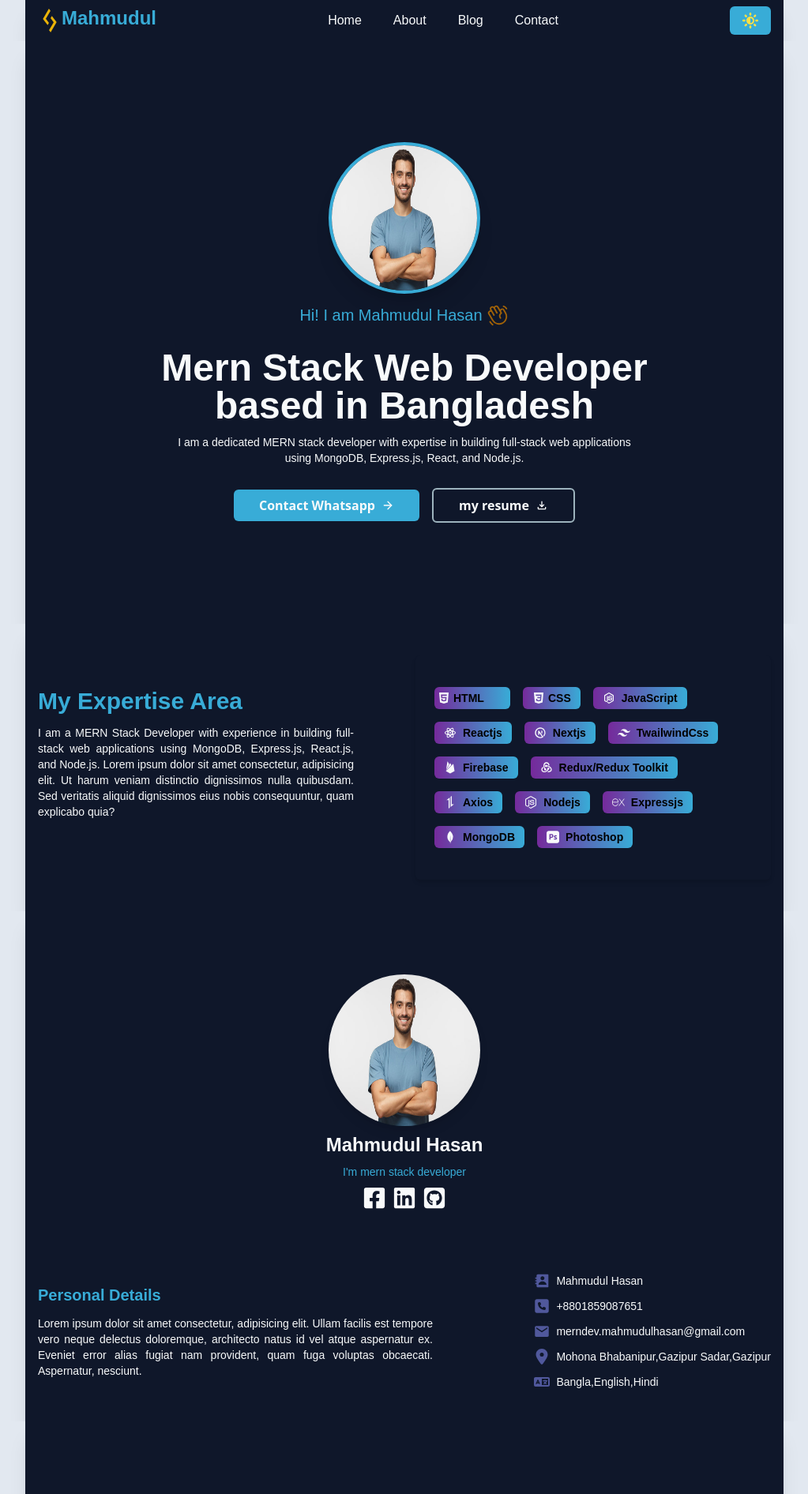
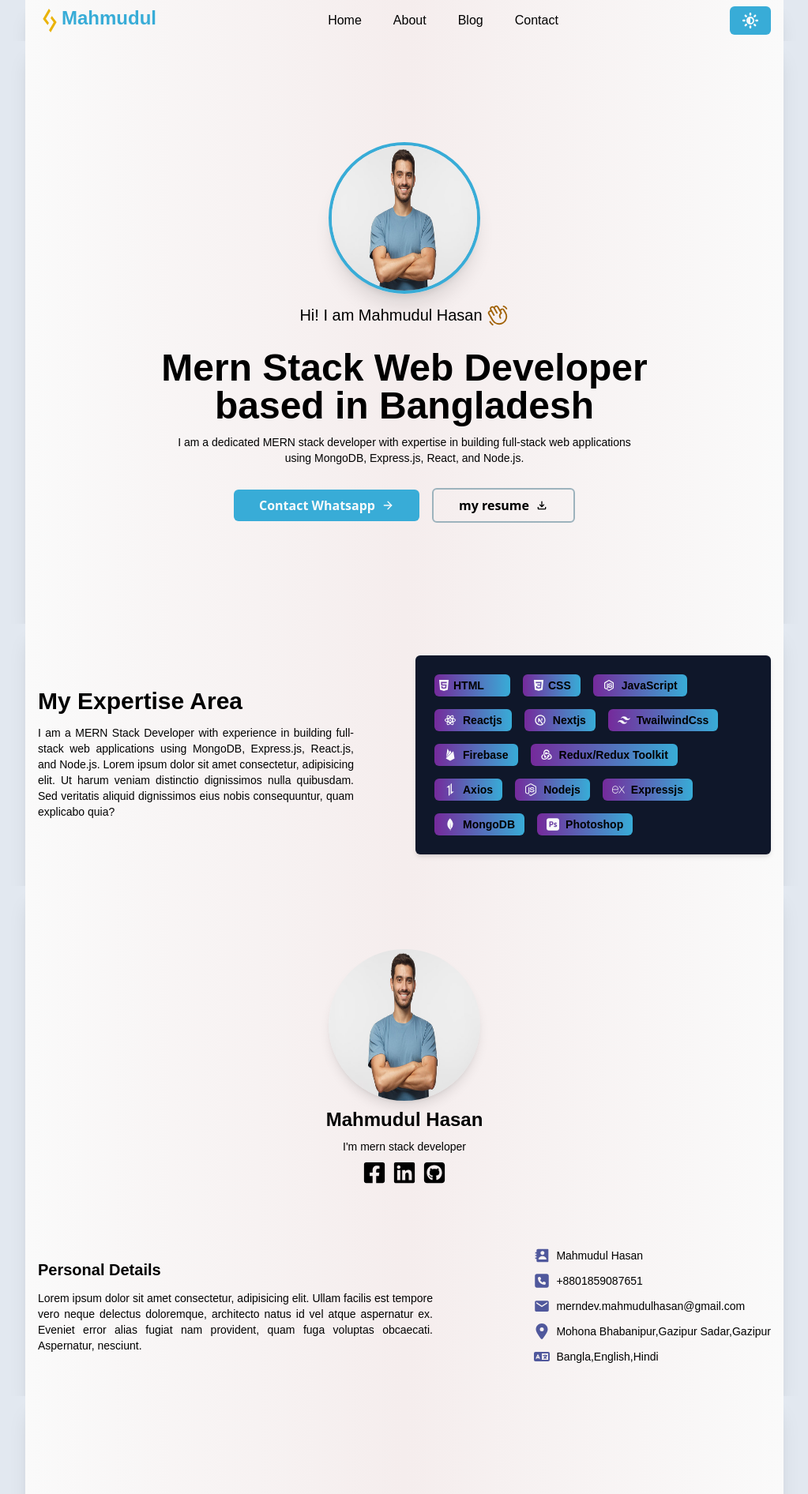
Before and after one commit to mahmudulhasanprodan/mahmudulportfolio, a React (Vite) app in the folder my-project/: page / in a window 1280 px wide. Shown: the top 1892 px of the page at 79% size, without its empty margins (128-1151 px from the left). Built offline with nearby package versions, Linux system fonts and the light colour scheme.

Commit message:
theme mode changer correction

```diff
--- a/my-project/src/HomeComponent/About/About.jsx
+++ b/my-project/src/HomeComponent/About/About.jsx
@@ -21,8 +21,8 @@ const About = () => {
           <div
             className={`${
               themeUser === "light"
-                ? "bg-slate-900 shadow-xl md:px-4"
-                : "bg-bgColor shadow-xl md:px-4"
+                ? "bg-bgColor shadow-xl md:px-4"
+                : "bg-slate-900 shadow-xl md:px-4"
             }`}
           >
             <div className="flex flex-col items-center justify-center gap-y-2 py-20">
@@ -34,8 +34,8 @@ const About = () => {
               <h2
                 className={`${
                   themeUser === "light"
-                    ? "font-JosefinSans font-bold text-2xl text-textColorOne"
-                    : "font-JosefinSans font-bold text-2xl"
+                    ? "font-JosefinSans font-bold text-2xl"
+                    : "font-JosefinSans font-bold text-2xl text-textColorOne"
                 }`}
               >
                 Mahmudul Hasan
@@ -43,8 +43,8 @@ const About = () => {
               <p
                 className={`${
                   themeUser === "light"
-                    ? "font-JosefinSans font-normal text-sm text-textColorTwo"
-                    : "font-JosefinSans font-normal text-sm"
+                    ? "font-JosefinSans font-normal text-sm"
+                    : "font-JosefinSans font-normal text-sm text-textColorTwo"
                 }`}
               >
                 I{"'"}m mern stack developer
@@ -53,8 +53,8 @@ const About = () => {
                 <span
                   className={`${
                     themeUser === "light"
-                      ? "font-bold text-3xl cursor-pointer hover:text-blue-700 text-textColorOne"
-                      : "font-bold text-3xl cursor-pointer hover:text-blue-700"
+                      ? "font-bold text-3xl cursor-pointer hover:text-blue-700"
+                      : "font-bold text-3xl cursor-pointer hover:text-blue-700 text-textColorOne"
                   }`}
                 >
                   <FaFacebookSquare />
@@ -62,8 +62,8 @@ const About = () => {
                 <span
                   className={`${
                     themeUser === "light"
-                      ? "font-bold text-3xl cursor-pointer hover:text-blue-700 text-textColorOne"
-                      : "font-bold text-3xl cursor-pointer hover:text-blue-700"
+                      ? "font-bold text-3xl cursor-pointer hover:text-blue-700"
+                      : "font-bold text-3xl cursor-pointer hover:text-blue-700 text-textColorOne"
                   }`}
                 >
                   <FaLinkedin />
@@ -71,8 +71,8 @@ const About = () => {
                 <span
                   className={`${
                     themeUser === "light"
-                      ? "font-bold text-3xl cursor-pointer hover:text-red-700 text-textColorOne"
-                      : "font-bold text-3xl cursor-pointer hover:text-red-700"
+                      ? "font-bold text-3xl cursor-pointer hover:text-red-700"
+                      : "font-bold text-3xl cursor-pointer hover:text-red-700 text-textColorOne"
                   }`}
                 >
                   <FaSquareGithub />
@@ -85,8 +85,8 @@ const About = () => {
                 <h2
                   className={`${
                     themeUser === "light"
-                      ? "font-JosefinSans font-bold text-xl pb-3 text-textColorTwo"
-                      : "font-JosefinSans font-bold text-xl pb-3"
+                      ? "font-JosefinSans font-bold text-xl pb-3"
+                      : "font-JosefinSans font-bold text-xl pb-3 text-textColorTwo"
                   }`}
                 >
                   Personal Details
@@ -94,8 +94,8 @@ const About = () => {
                 <p
                   className={`${
                     themeUser === "light"
-                      ? "font-JosefinSans text-sm text-justify text-textColorOne"
-                      : "font-JosefinSans text-sm text-justify"
+                      ? "font-JosefinSans text-sm text-justify"
+                      : "font-JosefinSans text-sm text-justify text-textColorOne"
                   }`}
                 >
                   Lorem ipsum dolor sit amet consectetur, adipisicing elit.
@@ -113,8 +113,8 @@ const About = () => {
                   <p
                     className={`${
                       themeUser === "light"
-                        ? "font-JosefinSans text-sm font-thin text-textColorOne"
-                        : "font-JosefinSans text-sm font-thin"
+                        ? "font-JosefinSans text-sm font-thin"
+                        : "font-JosefinSans text-sm font-thin text-textColorOne"
                     }`}
                   >
                     Mahmudul Hasan
@@ -127,8 +127,8 @@ const About = () => {
                   <p
                     className={`${
                       themeUser === "light"
-                        ? "font-JosefinSans text-sm font-thin text-textColorOne"
-                        : "font-JosefinSans text-sm font-thin"
+                        ? "font-JosefinSans text-sm font-thin"
+                        : "font-JosefinSans text-sm font-thin text-textColorOne"
                     }`}
                   >
                     +8801859087651
@@ -141,8 +141,8 @@ const About = () => {
                   <p
                     className={`${
                       themeUser === "light"
-                        ? "font-JosefinSans text-sm font-thin text-textColorOne"
-                        : "font-JosefinSans text-sm font-thin"
+                        ? "font-JosefinSans text-sm font-thin"
+                        : "font-JosefinSans text-sm font-thin text-textColorOne"
                     }`}
                   >
                     merndev.mahmudulhasan@gmail.com
@@ -155,8 +155,8 @@ const About = () => {
                   <p
                     className={`${
                       themeUser === "light"
-                        ? "font-JosefinSans text-sm font-thin text-textColorOne"
-                        : "font-JosefinSans text-sm font-thin"
+                        ? "font-JosefinSans text-sm font-thin"
+                        : "font-JosefinSans text-sm font-thin text-textColorOne"
                     }`}
                   >
                     Mohona Bhabanipur,Gazipur Sadar,Gazipur
@@ -169,8 +169,8 @@ const About = () => {
                   <p
                     className={`${
                       themeUser === "light"
-                        ? "font-JosefinSans text-sm font-thin text-textColorOne"
-                        : "font-JosefinSans text-sm font-thin"
+                        ? "font-JosefinSans text-sm font-thin"
+                        : "font-JosefinSans text-sm font-thin text-textColorOne"
                     }`}
                   >
                     Bangla,English,Hindi
--- a/my-project/src/HomeComponent/Banner/Banner.jsx
+++ b/my-project/src/HomeComponent/Banner/Banner.jsx
@@ -22,8 +22,8 @@ const Banner = () => {
           <div
             className={`${
               themeUser === "light"
-                ? "py-32 bg-slate-900 shadow-xl"
-                : "py-32 bg-bgColor shadow-xl"
+                ? "py-32 bg-bgColor shadow-xl"
+                : "py-32 bg-slate-900 shadow-xl"
             }`}
           >
             <div className="flex flex-col items-center justify-center gap-y-3 -z-10">
@@ -38,8 +38,8 @@ const Banner = () => {
                 <h2
                   className={`${
                     themeUser === "light"
-                      ? "font-JosefinSans text-sm md:text-xl text-textColorTwo"
-                      : "font-JosefinSans text-sm md:text-xl"
+                      ? "font-JosefinSans text-sm md:text-xl"
+                      : "font-JosefinSans text-sm md:text-xl text-textColorTwo"
                   }`}
                 >
                   Hi! I am Mahmudul Hasan
@@ -52,8 +52,8 @@ const Banner = () => {
                 <h1
                   className={`${
                     themeUser === "light"
-                      ? "font-JosefinSans font-bold text-xl md:text-5xl text-center text-textColorOne"
-                      : "font-JosefinSans font-bold text-xl md:text-5xl text-center"
+                      ? "font-JosefinSans font-bold text-xl md:text-5xl text-center"
+                      : "font-JosefinSans font-bold text-xl md:text-5xl text-center text-textColorOne"
                   }`}
                 >
                   Mern Stack Web Developer <br />
@@ -64,8 +64,8 @@ const Banner = () => {
                 <p
                   className={`${
                     themeUser === "light"
-                      ? "font-JosefinSans text-xs md:text-sm text-center text-textColorOne"
-                      : "font-JosefinSans text-xs md:text-sm text-center"
+                      ? "font-JosefinSans text-xs md:text-sm text-center"
+                      : "font-JosefinSans text-xs md:text-sm text-center text-textColorOne"
                   }`}
                 >
                   I am a dedicated MERN stack developer with expertise in
@@ -85,8 +85,8 @@ const Banner = () => {
                 <button
                   className={`${
                     themeUser === "light"
-                      ? "px-2 md:px-8 py-2 border-2 border-textColorThree text-textColorOne rounded-md font-semibold flex items-center gap-x-2 hover:bg-textColorThree"
-                      : "px-2 md:px-8 py-2 border-2 border-textColorThree rounded-md font-semibold flex items-center gap-x-2 hover:bg-textColorThree"
+                      ? "px-2 md:px-8 py-2 border-2 border-textColorThree rounded-md font-semibold flex items-center gap-x-2 hover:bg-textColorThree"
+                      : "px-2 md:px-8 py-2 border-2 border-textColorThree text-textColorOne rounded-md font-semibold flex items-center gap-x-2 hover:bg-textColorThree"
                   }`}
                 >
                   my resume
--- a/my-project/src/HomeComponent/Header/Header.jsx
+++ b/my-project/src/HomeComponent/Header/Header.jsx
@@ -26,8 +26,8 @@ const HandleMenu = () => {
           <div
             className={`${
               themeUser === "light"
-                ? "flex items-center fixed  w-full md:w-[100%] md:static justify-between py-2 bg-slate-900 shadow-xl md:px-4 pt-2"
-                : "flex items-center fixed  w-full md:w-[100%] md:static justify-between py-2 bg-bgColor shadow-xl md:px-4 pt-2"
+                ? "flex items-center fixed  w-full md:w-[100%] md:static justify-between py-2 bg-bgColor  shadow-xl px-2 md:px-4 pt-2"
+                : "flex items-center fixed  w-full md:w-[100%] md:static justify-between py-2 bg-slate-900 shadow-xl px-2 md:px-4 pt-2"
             }`}
           >
             <div className="flex cursor-pointer">
@@ -40,7 +40,7 @@ const HandleMenu = () => {
             </div>
             <div className="md:hidden">
               <span
-                className="font-bold text-xl cursor-pointer"
+                className={`${themeUser === "light" ? "font-bold text-xl cursor-pointer" : "font-bold text-xl cursor-pointer text-textColorOne"}`}
                 onClick={HandleMenu}
               >
                 <FaBarsStaggered />
@@ -51,8 +51,8 @@ const HandleMenu = () => {
                 <li
                   className={`${
                     themeUser === "light"
-                      ? "font-JosefinSans text-md cursor-pointer text-textColorOne"
-                      : "font-JosefinSans text-md cursor-pointer"
+                      ? "font-JosefinSans text-md cursor-pointer"
+                      : "font-JosefinSans text-md cursor-pointer text-textColorOne"
                   }`}
                 >
                   <a href="#home">Home</a>
@@ -61,8 +61,8 @@ const HandleMenu = () => {
                 <li
                   className={`${
                     themeUser === "light"
-                      ? "font-JosefinSans text-md cursor-pointer text-textColorOne"
-                      : "font-JosefinSans text-md cursor-pointer"
+                      ? "font-JosefinSans text-md cursor-pointer"
+                      : "font-JosefinSans text-md cursor-pointer text-textColorOne"
                   }`}
                 >
                   <a href="#about">About</a>
@@ -71,8 +71,8 @@ const HandleMenu = () => {
                 <li
                   className={`${
                     themeUser === "light"
-                      ? "font-JosefinSans text-md cursor-pointer text-textColorOne"
-                      : "font-JosefinSans text-md cursor-pointer"
+                      ? "font-JosefinSans text-md cursor-pointer"
+                      : "font-JosefinSans text-md cursor-pointer text-textColorOne"
                   }`}
                 >
                   <a href="#blog">Blog</a>
@@ -80,24 +80,24 @@ const HandleMenu = () => {
                 <li
                   className={`${
                     themeUser === "light"
-                      ? "font-JosefinSans text-md cursor-pointer text-textColorOne"
-                      : "font-JosefinSans text-md cursor-pointer"
+                      ? "font-JosefinSans text-md cursor-pointer"
+                      : "font-JosefinSans text-md cursor-pointer text-textColorOne"
                   }`}
                 >
                   <a href="#contact">Contact</a>
                 </li>
               </ul>
             </div>
-            <div className="hidden md:block">
+            <div className="absolute md:static left-64">
               <button
-                className="font-JosefinSans px-4 py-2 rounded-md font-bold bg-textColorTwo flex  gap-x-2 text-textColorOne"
+                className="font-JosefinSans px-4 py-2 rounded-md font-bold md:bg-textColorTwo flex  gap-x-2 text-textColorOne"
                 onClick={modeChanger}
               >
                 <span
                   className={`${
                     themeUser === "light"
-                      ? "font-bold text-xl text-yellow-300"
-                      : "font-bold text-xl text-textColorOne"
+                      ? "font-bold text-xl text-black md:text-textColorOne"
+                      : "font-bold text-xl text-yellow-300"
                   }`}
                 >
                   <ImBrightnessContrast />
--- a/my-project/src/HomeComponent/Skill/Skill.jsx
+++ b/my-project/src/HomeComponent/Skill/Skill.jsx
@@ -24,8 +24,8 @@ const { themeUser } = useContext(ThemeProvider);
           <div
             className={`${
               themeUser === "light"
-                ? "py-10 bg-slate-900 shadow-xl md:px-4"
-                : "py-10 bg-bgColor shadow-xl md:px-4"
+                ? "py-10 bg-bgColor shadow-xl md:px-4"
+                : "py-10  bg-slate-900 shadow-xl md:px-4"
             }`}
           >
             <div className="flex flex-col md:flex-row item-center gap-y-6 justify-between md:gap-y-3 px-4 md:px-0">
@@ -33,8 +33,8 @@ const { themeUser } = useContext(ThemeProvider);
                 <h2
                   className={`${
                     themeUser === "light"
-                      ? "font-JosefinSans font-bold text-3xl text-textColorTwo"
-                      : "font-JosefinSans font-bold text-3xl"
+                      ? "font-JosefinSans font-bold text-3xl"
+                      : "font-JosefinSans font-bold text-3xl text-textColorTwo"
                   }`}
                 >
                   My Expertise Area
@@ -42,8 +42,8 @@ const { themeUser } = useContext(ThemeProvider);
                 <p
                   className={`${
                     themeUser === "light"
-                      ? "font-JosefinSans font-normal text-sm text-justify mt-3 text-textColorOne"
-                      : "font-JosefinSans font-normal text-sm text-justify mt-3"
+                      ? "font-JosefinSans font-normal text-sm text-justify mt-3"
+                      : "font-JosefinSans font-normal text-sm text-justify mt-3 text-textColorOne"
                   }`}
                 >
                   I am a MERN Stack Developer with experience in building
@@ -56,7 +56,7 @@ const { themeUser } = useContext(ThemeProvider);
               </div>
               {/* skill part is here */}
               <div>
-                <div className="w-full md:w-[450px] bg-slate-900 shadow-md rounded-md p-6 flex items-center gap-x-4 gap-y-4 flex-wrap py-10 cursor-pointer">
+                <div className="w-full md:w-[450px] bg-slate-900 shadow-md rounded-md md:p-6 flex items-center gap-x-4 gap-y-4 flex-wrap py-10 cursor-pointer">
                   <div className="bg-bgColortwo py-1 w-24 flex items-center rounded-md gap-x-1 px-1">
                     <span className="text-textColorOne font-bold">
                       <IoLogoHtml5 />
```
Also changed, not shown: my-project/src/HomeComponent/Blog/Blog.jsx (+11 -3 lines), my-project/src/HomeComponent/Footer/Footer.jsx (+9 -9 lines).
